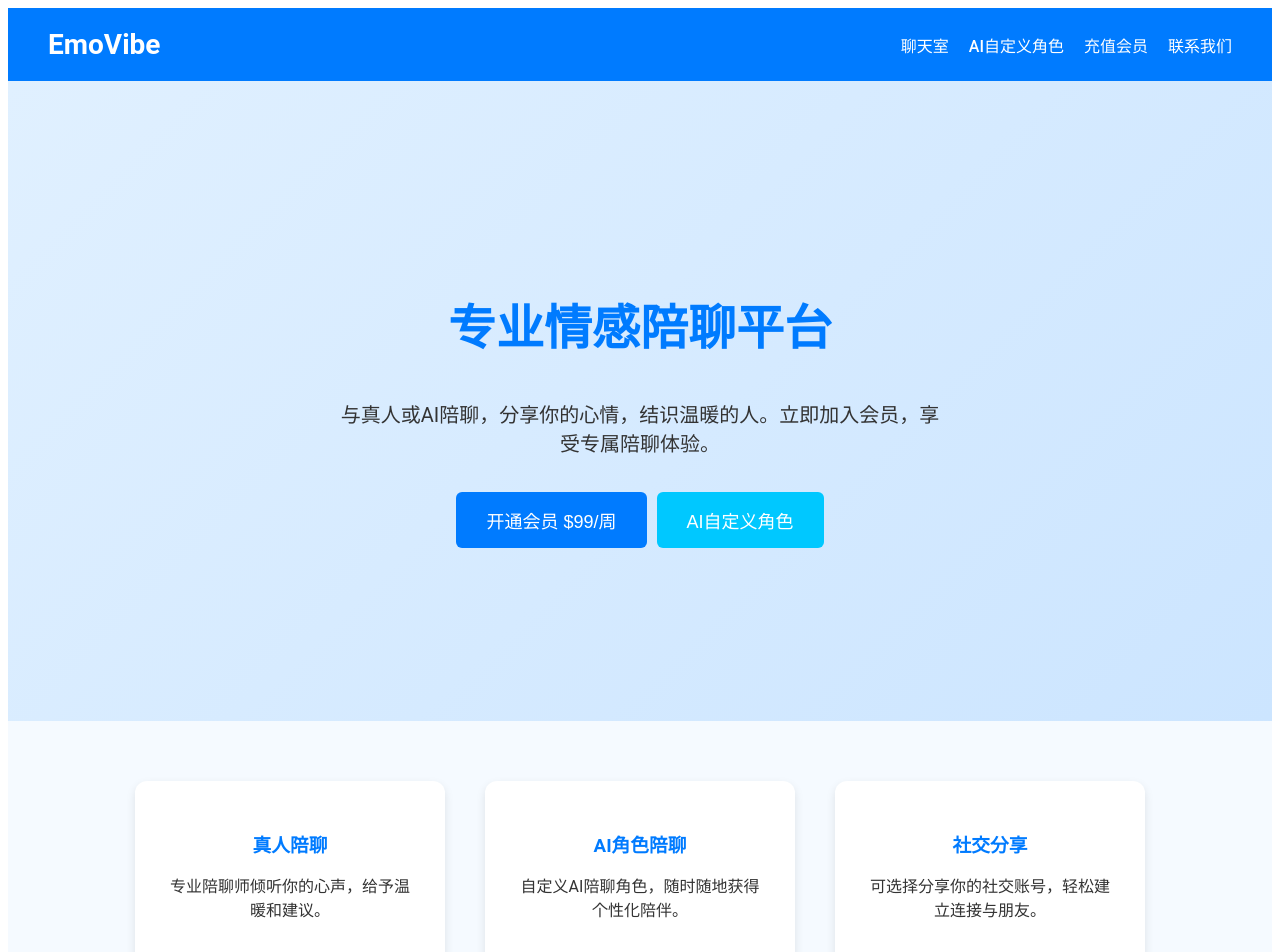
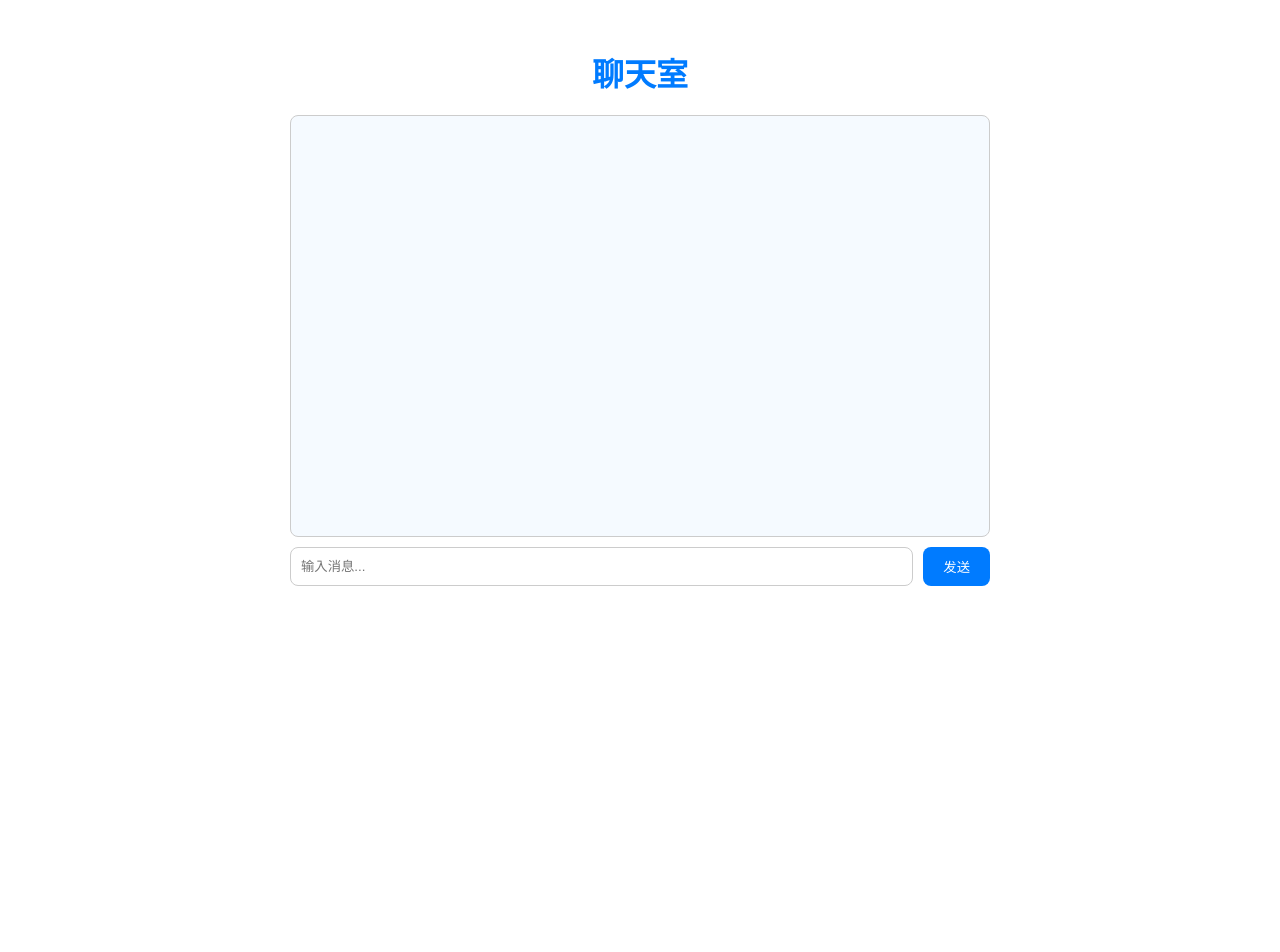
Before and after one commit to dpx204710-crypto/emovibe-1.0, a Next.js app in the folder frontend/: page /chat in a window 1280 px wide. Shown: the top 952 px of the page. After the commit the page ends 800 px from the top, so only its background shows below. Built offline with nearby package versions, Linux system fonts and the light colour scheme.

Commit message:
更新 chat.js

```diff
--- a/frontend/pages/chat.js
+++ b/frontend/pages/chat.js
@@ -1,60 +1,86 @@
-// frontend/pages/index.js
-import Link from 'next/link';
+// frontend/pages/chat.js
+import { useState, useEffect, useRef } from 'react';
 
-export default function Home() {
+export default function Chat() {
+  const [messages, setMessages] = useState([]); // 聊天记录
+  const [input, setInput] = useState('');       // 用户输入
+  const [loading, setLoading] = useState(false);
+  const messagesEndRef = useRef(null);
+
+  // 自动滚动到底部
+  const scrollToBottom = () => {
+    messagesEndRef.current?.scrollIntoView({ behavior: 'smooth' });
+  };
+
+  useEffect(() => {
+    scrollToBottom();
+  }, [messages]);
+
+  // 发送消息函数
+  const sendMessage = async () => {
+    if (!input.trim()) return;
+    const userMessage = { sender: 'user', text: input };
+    setMessages(prev => [...prev, userMessage]);
+    setInput('');
+    setLoading(true);
+
+    try {
+      const res = await fetch(`${process.env.NEXT_PUBLIC_API_URL}/api/chat`, {
+        method: 'POST',
+        headers: { 'Content-Type': 'application/json' },
+        body: JSON.stringify({ message: userMessage.text }),
+      });
+      const data = await res.json();
+      const botMessage = { sender: 'bot', text: data.reply };
+      setMessages(prev => [...prev, botMessage]);
+    } catch (error) {
+      setMessages(prev => [...prev, { sender: 'bot', text: '服务器错误，请稍后重试。' }]);
+      console.error(error);
+    } finally {
+      setLoading(false);
+    }
+  };
+
+  // 处理回车发送
+  const handleKeyPress = (e) => {
+    if (e.key === 'Enter') sendMessage();
+  };
+
   return (
-    <div style={{ fontFamily: 'Roboto, sans-serif', backgroundColor: '#f5faff', color: '#333' }}>
-      <header style={{ backgroundColor: '#007bff', color: 'white', padding: '20px 40px', display: 'flex', justifyContent: 'space-between', alignItems: 'center' }}>
-        <div style={{ fontSize: '28px', fontWeight: 700 }}>EmoVibe</div>
-        <nav>
-          <Link href="/chat" style={{ color: 'white', marginLeft: '20px', textDecoration: 'none', fontWeight: 500 }}>聊天室</Link>
-          <Link href="/ai" style={{ color: 'white', marginLeft: '20px', textDecoration: 'none', fontWeight: 500 }}>AI自定义角色</Link>
-          <Link href="/membership" style={{ color: 'white', marginLeft: '20px', textDecoration: 'none', fontWeight: 500 }}>充值会员</Link>
-          <Link href="/contact" style={{ color: 'white', marginLeft: '20px', textDecoration: 'none', fontWeight: 500 }}>联系我们</Link>
-        </nav>
-      </header>
+    <div style={{ fontFamily: 'Roboto, sans-serif', padding: '20px', maxWidth: '700px', margin: '0 auto' }}>
+      <h1 style={{ color: '#007bff', textAlign: 'center', marginBottom: '20px' }}>聊天室</h1>
+      <div style={{ border: '1px solid #ccc', borderRadius: '8px', padding: '10px', height: '400px', overflowY: 'auto', marginBottom: '10px', backgroundColor: '#f5faff' }}>
+        {messages.map((msg, index) => (
+          <div key={index} style={{ textAlign: msg.sender === 'user' ? 'right' : 'left', margin: '10px 0' }}>
+            <span style={{
+              display: 'inline-block',
+              padding: '8px 12px',
+              borderRadius: '12px',
+              backgroundColor: msg.sender === 'user' ? '#007bff' : '#e0f0ff',
+              color: msg.sender === 'user' ? 'white' : '#007bff'
+            }}>{msg.text}</span>
+          </div>
+        ))}
+        <div ref={messagesEndRef}></div>
+      </div>
 
-      <section style={{
-        display: 'flex', flexDirection: 'column', alignItems: 'center',
-        justifyContent: 'center', height: '80vh', textAlign: 'center',
-        background: 'linear-gradient(135deg, #e0f0ff, #cce5ff)'
-      }}>
-        <h1 style={{ fontSize: '48px', marginBottom: '20px', color: '#007bff' }}>专业情感陪聊平台</h1>
-        <p style={{ fontSize: '20px', marginBottom: '30px', maxWidth: '600px' }}>
-          与真人或AI陪聊，分享你的心情，结识温暖的人。立即加入会员，享受专属陪聊体验。
-        </p>
-        <div>
-          <Link href="/membership">
-            <button style={{ padding: '15px 30px', fontSize: '18px', margin: '5px', border: 'none', borderRadius: '6px', cursor: 'pointer', backgroundColor: '#007bff', color: 'white' }}>
-              开通会员 $99/周
-            </button>
-          </Link>
-          <Link href="/ai">
-            <button style={{ padding: '15px 30px', fontSize: '18px', margin: '5px', border: 'none', borderRadius: '6px', cursor: 'pointer', backgroundColor: '#00c8ff', color: 'white' }}>
-              AI自定义角色
-            </button>
-          </Link>
-        </div>
-      </section>
-
-      <section style={{ display: 'flex', justifyContent: 'center', gap: '40px', padding: '60px 20px', flexWrap: 'wrap' }}>
-        <div style={{ backgroundColor: 'white', padding: '30px', borderRadius: '12px', width: '250px', boxShadow: '0 4px 10px rgba(0,0,0,0.1)', textAlign: 'center' }}>
-          <h3 style={{ marginBottom: '15px', color: '#007bff' }}>真人陪聊</h3>
-          <p>专业陪聊师倾听你的心声，给予温暖和建议。</p>
-        </div>
-        <div style={{ backgroundColor: 'white', padding: '30px', borderRadius: '12px', width: '250px', boxShadow: '0 4px 10px rgba(0,0,0,0.1)', textAlign: 'center' }}>
-          <h3 style={{ marginBottom: '15px', color: '#007bff' }}>AI角色陪聊</h3>
-          <p>自定义AI陪聊角色，随时随地获得个性化陪伴。</p>
-        </div>
-        <div style={{ backgroundColor: 'white', padding: '30px', borderRadius: '12px', width: '250px', boxShadow: '0 4px 10px rgba(0,0,0,0.1)', textAlign: 'center' }}>
-          <h3 style={{ marginBottom: '15px', color: '#007bff' }}>社交分享</h3>
-          <p>可选择分享你的社交账号，轻松建立连接与朋友。</p>
-        </div>
-      </section>
-
-      <footer style={{ textAlign: 'center', padding: '20px', backgroundColor: '#e0f0ff', marginTop: '40px' }}>
-        &copy; 2025 EmoVibe. All Rights Reserved.
-      </footer>
+      <div style={{ display: 'flex' }}>
+        <input
+          type="text"
+          value={input}
+          onChange={(e) => setInput(e.target.value)}
+          onKeyPress={handleKeyPress}
+          placeholder="输入消息..."
+          style={{ flex: 1, padding: '10px', borderRadius: '8px', border: '1px solid #ccc' }}
+        />
+        <button
+          onClick={sendMessage}
+          disabled={loading}
+          style={{ marginLeft: '10px', padding: '10px 20px', borderRadius: '8px', border: 'none', backgroundColor: '#007bff', color: 'white', cursor: 'pointer' }}
+        >
+          {loading ? '发送中...' : '发送'}
+        </button>
+      </div>
     </div>
   );
 }
```
